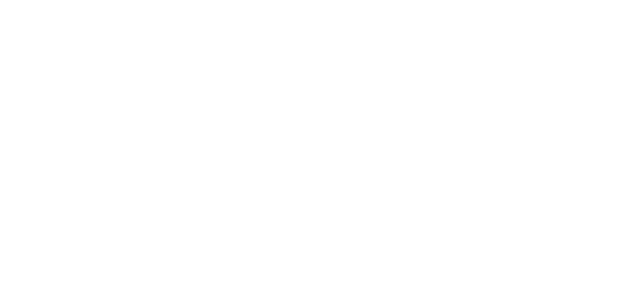
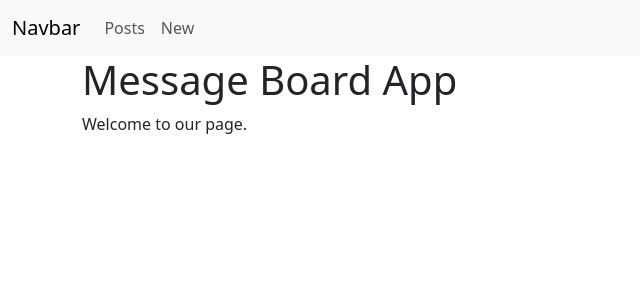
Before and after one commit to lizbeth-r/mb, a Django app: page / in a window 1280 px wide. Before the commit the part shown is empty. Shown: the top 300 px of the page, without its empty margins (0-640 px from the left). Run offline with Django 5.2, Linux system fonts and the light colour scheme; parts of the project's set-up code (start-up, migrations or seed data) failed here and were passed over.

Commit message:
Assignment 3

```diff
--- a/templates/base.html
+++ b/templates/base.html
@@ -12,7 +12,7 @@
 <body>
     <nav class="navbar navbar-expand-lg bg-body-tertiary">
         <div class="container-fluid">
-            <a class="navbar-brand" href="#">Navbar</a>
+            <a class="navbar-brand" href="{% url 'home' %}">Navbar</a>
             <button class="navbar-toggler" type="button" data-bs-toggle="collapse" data-bs-target="#navbarNavAltMarkup"
                 aria-controls="navbarNavAltMarkup" aria-expanded="false" aria-label="Toggle navigation">
                 <span class="navbar-toggler-icon"></span>
--- a/templates/pages/home.html
+++ b/templates/pages/home.html
@@ -0,0 +1,9 @@
+{% extends 'base.html' %}
+
+{% block title %}Home{% endblock title %}
+
+{% block content %}
+<h1>Message Board App</h1>
+<p>Welcome to our page.</p>
+
+{% endblock content %}
```
Also changed, not shown: 4 other files.
